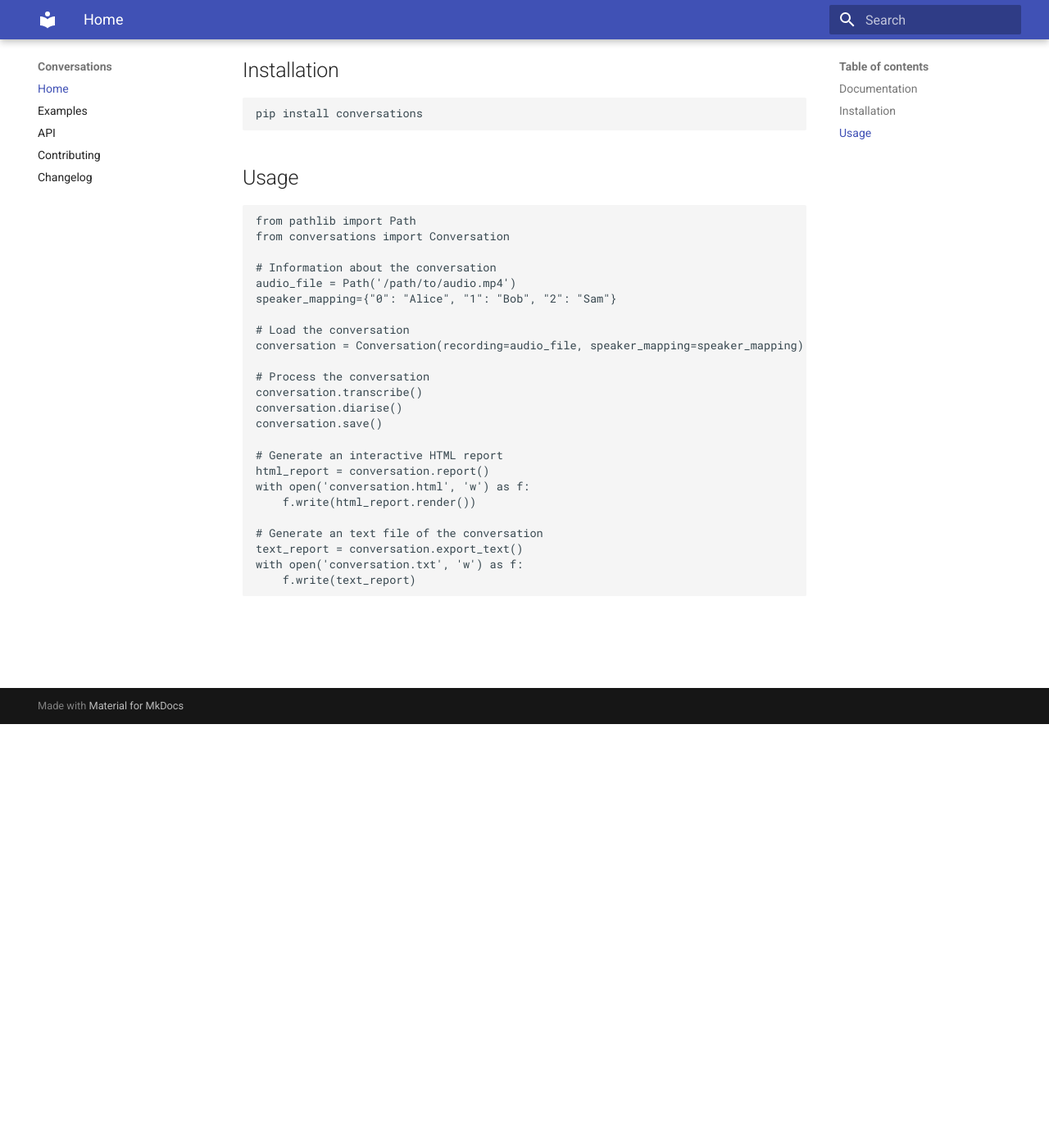
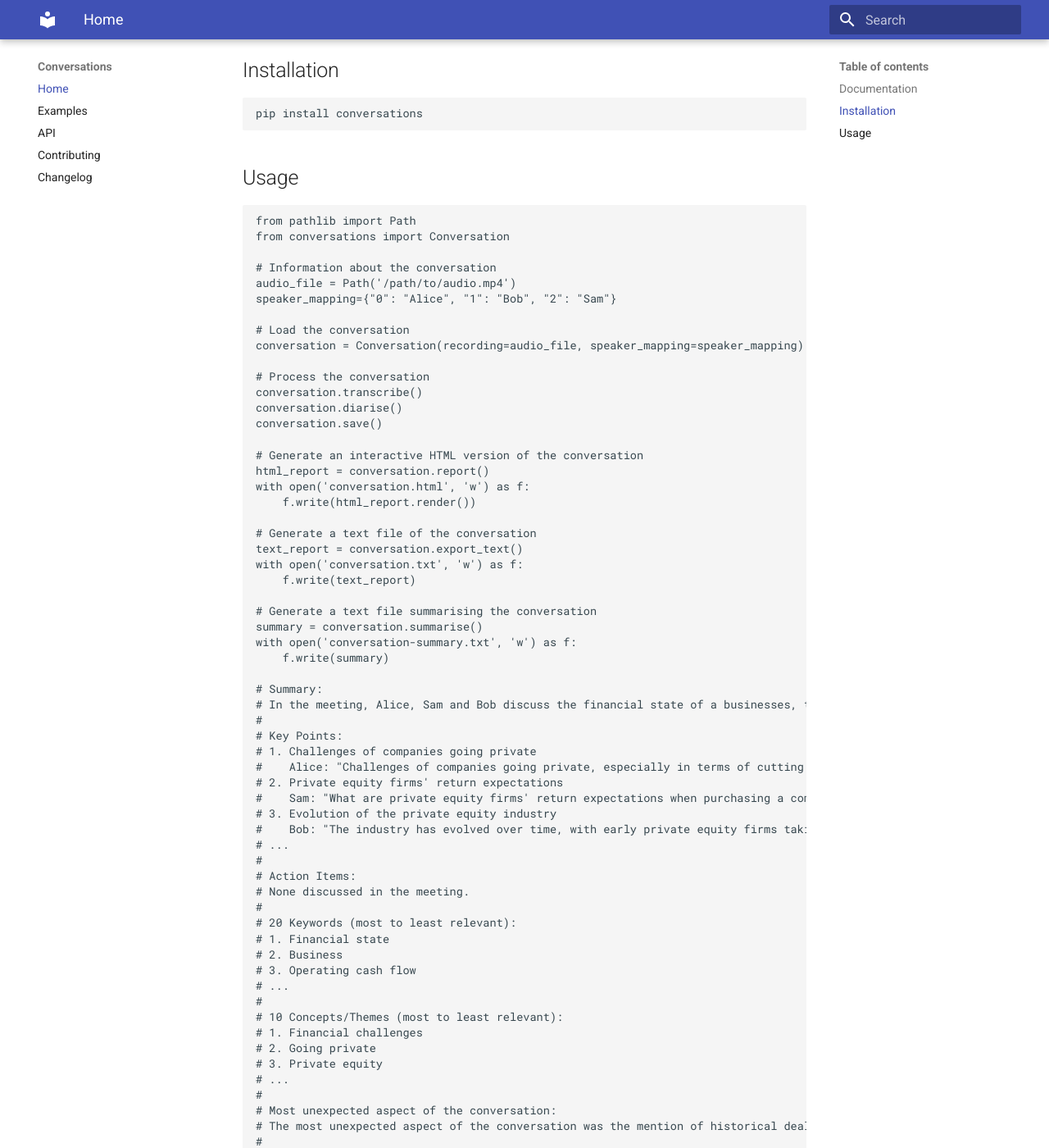
Before and after one commit to rob-luke/conversations, an MkDocs documentation site: the page built from docs/index.md, in a window 1280 px wide and 1400 px high, scrolled down 517 px. Shown: the whole window at 82% size. Built offline with MkDocs 1.6.1 and Material for MkDocs 9.7.7, drawn with Linux system fonts in a browser that asks for light colours; some of the changed text lies outside the part shown.

Commit message:
docs: improve summary docs

````diff
--- a/docs/index.md
+++ b/docs/index.md
@@ -44,13 +44,58 @@ conversation.transcribe()
 conversation.diarise()
 conversation.save()
 
-# Generate an interactive HTML report
+# Generate an interactive HTML version of the conversation
 html_report = conversation.report()
 with open('conversation.html', 'w') as f:
     f.write(html_report.render())
 
-# Generate an text file of the conversation
+# Generate a text file of the conversation
 text_report = conversation.export_text()
 with open('conversation.txt', 'w') as f:
     f.write(text_report)
+
+# Generate a text file summarising the conversation
+summary = conversation.summarise()
+with open('conversation-summary.txt', 'w') as f:
+    f.write(summary)
+
+# Summary:
+# In the meeting, Alice, Sam and Bob discuss the financial state of a businesses, the challenges of companies going private, and the evolution of private equity firms' return expectations. They also touch on the industry's early risk-taking nature. Bob mentions historical deals as examples of the early risk-taking nature of private equity firms.
+#
+# Key Points:
+# 1. Challenges of companies going private
+#    Alice: "Challenges of companies going private, especially in terms of cutting expenses and finding new ways to pay employees who were previously compensated with stocks."
+# 2. Private equity firms' return expectations
+#    Sam: "What are private equity firms' return expectations when purchasing a company?"
+# 3. Evolution of the private equity industry
+#    Bob: "The industry has evolved over time, with early private equity firms taking on riskier ventures, similar to venture capitalists."
+# ...
+#
+# Action Items:
+# None discussed in the meeting.
+#
+# 20 Keywords (most to least relevant):
+# 1. Financial state
+# 2. Business
+# 3. Operating cash flow
+# ...
+#
+# 10 Concepts/Themes (most to least relevant):
+# 1. Financial challenges
+# 2. Going private
+# 3. Private equity
+# ...
+#
+# Most unexpected aspect of the conversation:
+# The most unexpected aspect of the conversation was the mention of historical deals like RJR Nabisco and TWA Airlines as examples of the early risk-taking nature of private equity firms.
+#
+# Concepts/Topics explained in the transcript:
+# 1. Private equity firms' return expectations:
+#    Bob explains that the industry has evolved over time, with early private equity firms taking on riskier ventures, similar to venture capitalists. No inaccuracies were identified.
+#
+# Tone of the conversation:
+# Overall tone: Informative and analytical
+# Alice's tone: Concerned and analytical
+# Bob's tone: Informative and explanatory
+# Sam's tone: Inquisitive
 ```
````
Also changed, not shown: docs/api.md (+2 -1 lines), 2 other files.
